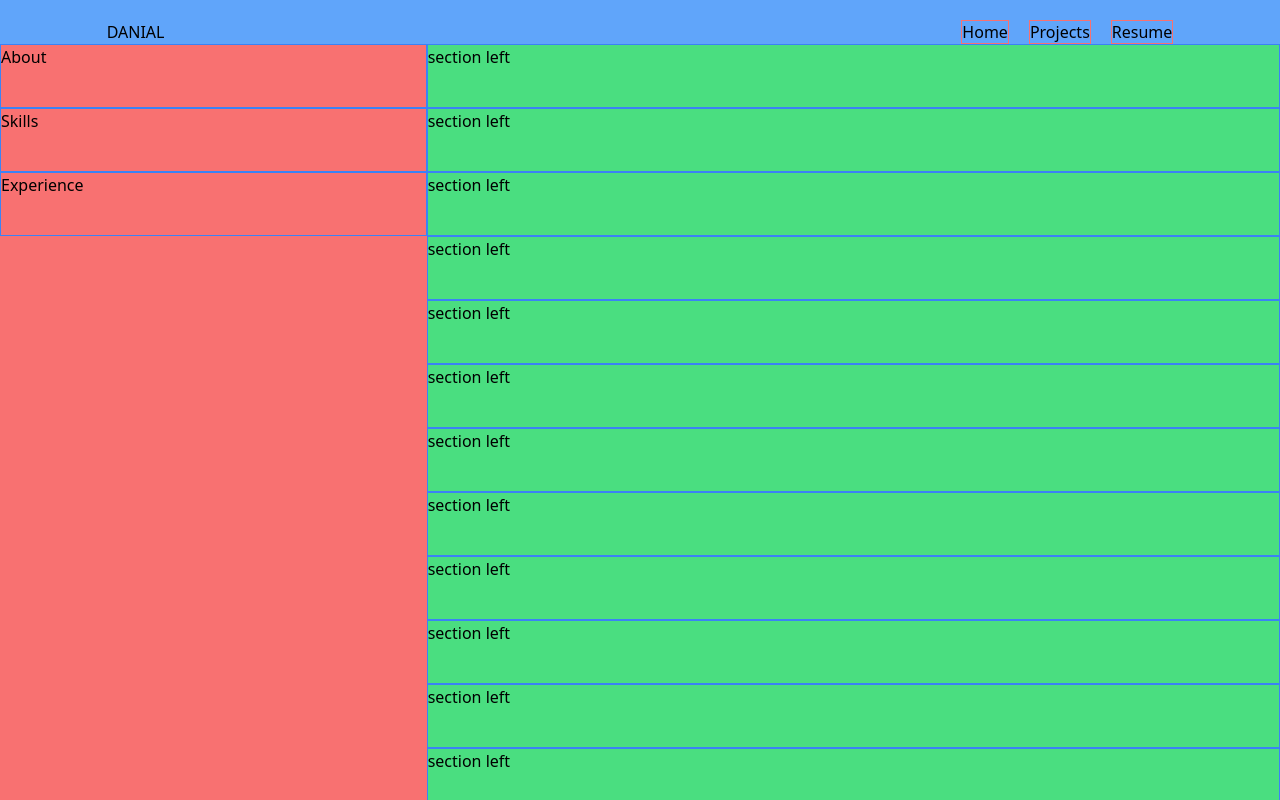
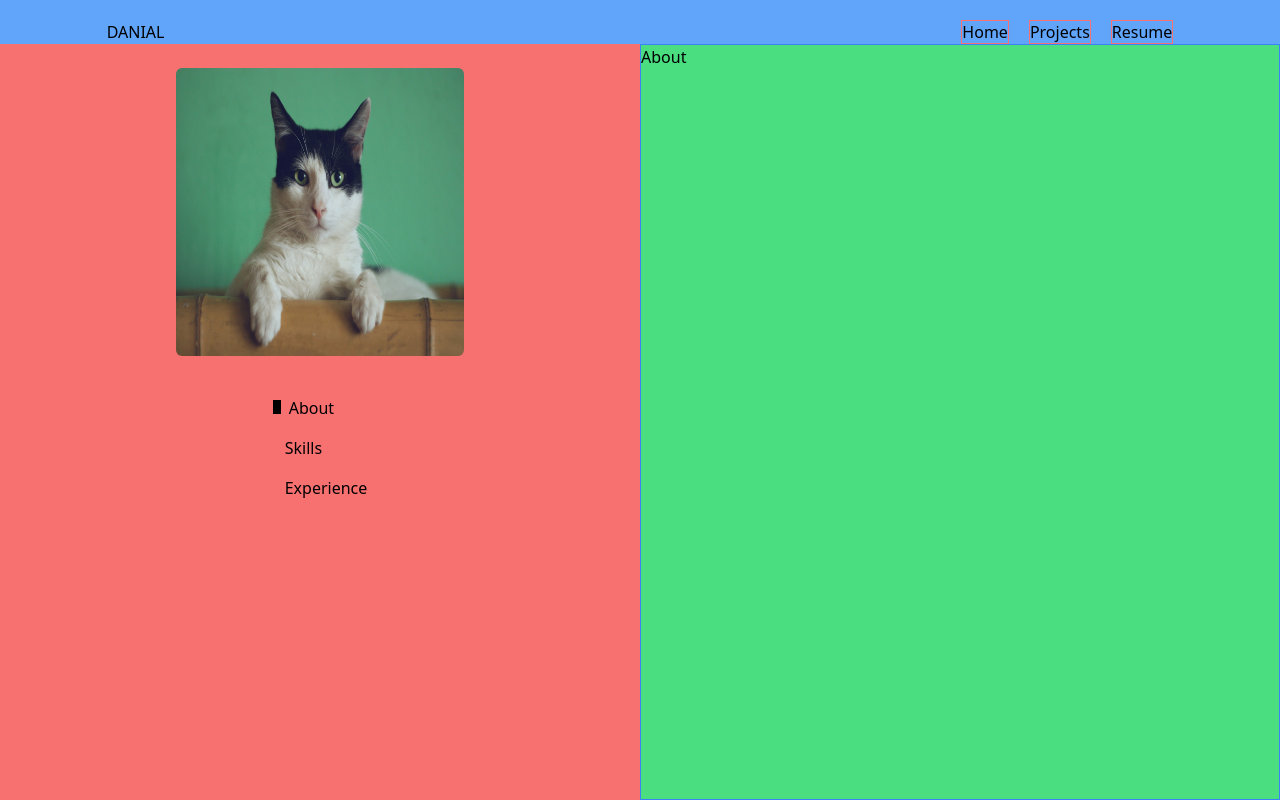
Before and after one commit to danialabubakar91/portfoliov2, a React (Vite) app: page / in a window 1280 px wide. Built offline with nearby package versions, Linux system fonts and the light colour scheme.

Commit message:
Implement left side with scroll in view

```diff
--- a/src/pages/Home.tsx
+++ b/src/pages/Home.tsx
@@ -1,36 +1,127 @@
+import profileImg from "../assets/profile.jpg";
+import { useRef, useEffect, useState } from "react";
+import { useLocation } from 'react-router-dom'
+
 const Home: React.FC = () => {
+  const aboutRef = useRef<HTMLDivElement>(null);
+  const skillsRef = useRef<HTMLDivElement>(null);
+  const experienceRef = useRef<HTMLDivElement>(null);
+  const [activeSection, setActiveSection] = useState<string>("about");
+
+  const handleScroll = () => {
+    const scrollPosition = window.scrollY;
+
+    if (
+      experienceRef.current &&
+      scrollPosition >= experienceRef.current.offsetTop &&
+      activeSection !== "experience"
+    ) {
+      setActiveSection("experience");
+    } else if (
+      skillsRef.current &&
+      scrollPosition >= skillsRef.current.offsetTop &&
+      activeSection !== "skills"
+    ) {
+      setActiveSection("skills");
+    } else if (
+      aboutRef.current &&
+      scrollPosition >= aboutRef.current.offsetTop &&
+      activeSection !== "about"
+    ) {
+      setActiveSection("about");
+    }
+  };
+
+  useEffect(() => {
+    window.addEventListener("scroll", handleScroll);
+    return () => {
+      window.removeEventListener("scroll", handleScroll);
+    };
+  }, [activeSection]);
+
+  const doClick = (event: React.MouseEvent<HTMLAnchorElement>) => {
+    event.preventDefault();
+    const href = event.currentTarget.getAttribute("href");
+    if (href) {
+      const targetRef =
+        href === "#about"
+          ? aboutRef.current
+          : href === "#skills"
+          ? skillsRef.current
+          : experienceRef.current;
+      if (targetRef) {
+        targetRef.scrollIntoView({ behavior: "smooth" });
+        window.history.pushState(null, "", href);
+        setActiveSection(href.substring(1));
+      }
+    }
+  };
+
+  console.log(`the location: ${useLocation().pathname}`)
   return (
-    <div className="flex overflow-y-hidden">
-      <section className="w-2/6 bg-red-400">
-        <h1 className="h-16 border border-blue-500">About</h1>
-        <h1 className="h-16 border border-blue-500">Skills</h1>
-        <h1 className="h-16 border border-blue-500">Experience</h1>
+    <div className="flex h-screen overflow-y-hidden">
+      <section className="w-3/6 p-6 flex flex-col items-center bg-red-400">
+        <img
+          className="h-72 w-72 rounded-md"
+          src={profileImg}
+          alt="Profile Image"
+        />
+        <nav className="my-10">
+          <ul>
+            <li className="mb-4 group">
+              <span
+                className={`${activeSection==='about' ?
+                  'inline-block bg-black w-2 h-3.5 mr-2':
+                  'inline-block bg-red-400 w-1 h-3.5 mr-2 transition-width ease-in-out duration-300 group-hover:inline-block group-hover:w-2 group-hover:bg-black'
+                }`}
+              />
+              <a href="#about" onClick={doClick}>
+                About
+              </a>
+            </li>
+            <li className="mb-4 group">
+              <span
+                className={`${activeSection==='skills' ?
+                  'inline-block bg-black w-2 h-3.5 mr-2':
+                  'inline-block bg-red-400 w-1 h-3.5 mr-2 transition-width ease-in-out duration-300 group-hover:inline-block group-hover:w-2 group-hover:bg-black'
+                }`}
+              />
+              <a href="#skills" onClick={doClick}>
+                Skills
+              </a>
+            </li>
+            <li className="mb-4 group">
+              <span
+                className={`${activeSection==='experience' ?
+                  'inline-block bg-black w-2 h-3.5 mr-2':
+                  'inline-block bg-red-400 w-1 h-3.5 mr-2 transition-width ease-in-out duration-300 group-hover:inline-block group-hover:w-2 group-hover:bg-black'
+                }`}
+              />
+              <a href="#experience" onClick={doClick}>
+                Experience
+              </a>
+            </li>
+          </ul>
+        </nav>
       </section>
-      <section className="w-4/6 bg-green-400 overflow-y-auto">
-        <h1 className="h-16 border border-blue-500">section left</h1>
-        <h1 className="h-16 border border-blue-500">section left</h1>
-        <h1 className="h-16 border border-blue-500">section left</h1>
-        <h1 className="h-16 border border-blue-500">section left</h1>
-        <h1 className="h-16 border border-blue-500">section left</h1>
-        <h1 className="h-16 border border-blue-500">section left</h1>
-        <h1 className="h-16 border border-blue-500">section left</h1>
-        <h1 className="h-16 border border-blue-500">section left</h1>
-        <h1 className="h-16 border border-blue-500">section left</h1>
-        <h1 className="h-16 border border-blue-500">section left</h1>
-        <h1 className="h-16 border border-blue-500">section left</h1>
-        <h1 className="h-16 border border-blue-500">section left</h1>
-        <h1 className="h-16 border border-blue-500">section left</h1>
-        <h1 className="h-16 border border-blue-500">section left</h1>
-        <h1 className="h-16 border border-blue-500">section left</h1>
-        <h1 className="h-16 border border-blue-500">section left</h1>
-        <h1 className="h-16 border border-blue-500">section left</h1>
-        <h1 className="h-16 border border-blue-500">section left</h1>
-        <h1 className="h-16 border border-blue-500">section left</h1>
-        <h1 className="h-16 border border-blue-500">section left</h1>
-        <h1 className="h-16 border border-blue-500">section left</h1>
-        <h1 className="h-16 border border-blue-500">section left</h1>
-        <h1 className="h-16 border border-blue-500">section left</h1>
-        <h1 className="h-16 border border-blue-500">section left</h1>
+      <section className="w-3/6 bg-green-400 overflow-y-auto">
+        <h1 ref={aboutRef} id="about" className="h-full border border-blue-500">
+          About
+        </h1>
+        <h1
+          ref={skillsRef}
+          id="skills"
+          className="h-full border border-blue-500"
+        >
+          Skills
+        </h1>
+        <h1
+          ref={experienceRef}
+          id="experience"
+          className="h-full border border-blue-500"
+        >
+          Experience
+        </h1>
       </section>
     </div>
   );
--- a/tailwind.config.js
+++ b/tailwind.config.js
@@ -6,6 +6,9 @@ export default {
   ],
   theme: {
     extend: {
+      transitionProperty: {
+        'width': 'width',
+      },
       margin: {
         '10p': '10%',
       }
```
